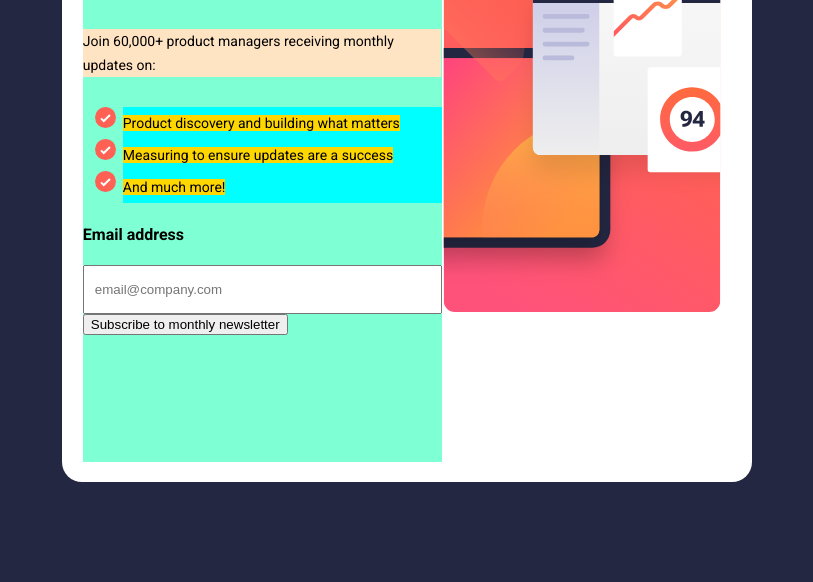
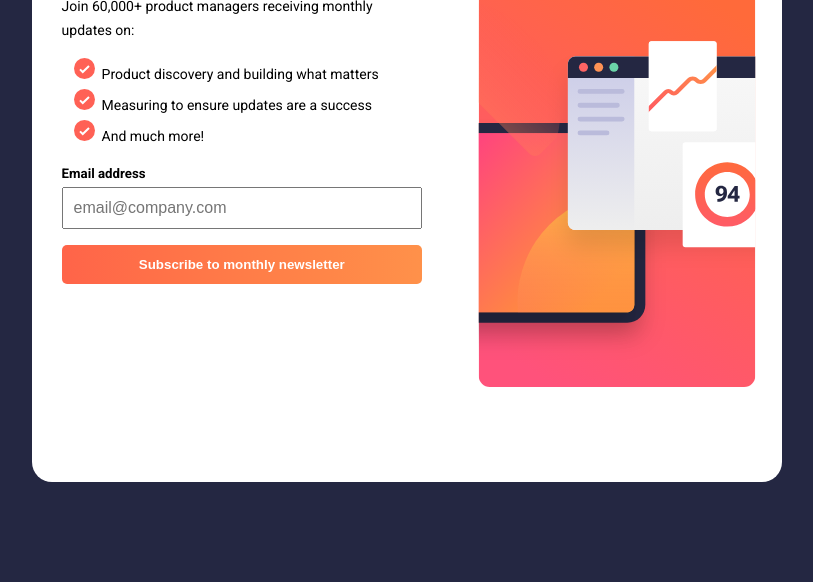
Before and after one commit to saicharan293/FrontendMentorIO, a plain HTML site: page newsletter-sign-up-with-success-message-main/index.html in a window 1280 px wide. Shown: the part 218-800 px from the top of the page, without its empty margins (233-1046 px from the left). Drawn offline with Linux system fonts and the light colour scheme.

Commit message:
cssUpdated

```diff
--- a/newsletter-sign-up-with-success-message-main/index.html
+++ b/newsletter-sign-up-with-success-message-main/index.html
@@ -30,7 +30,7 @@
           <li><span>Measuring to ensure updates are a success</span></li>
           <li><span>And much more!</span></li>
         </ul>
-        <h4>Email address</h4>
+        <h5>Email address</h5>
         <input type="text" placeholder="email@company.com" />
         <button id="btn">Subscribe to monthly newsletter</button>
       </div>
--- a/newsletter-sign-up-with-success-message-main/style.css
+++ b/newsletter-sign-up-with-success-message-main/style.css
@@ -17,51 +17,73 @@ body{
     overflow: hidden;
     display: flex;
     align-items: center;
-    justify-content: center;
+    justify-content: space-around;
     background-color: hsl(0, 0%, 100%);
-    /* padding: 10px; */
+    padding: 10px 0px;
      border-radius: 20px;
 }
 .left{
     /* background-color: burlywood; */
     width: 52%;
     height: 70vh;
-    background-color: aquamarine;
+    /* background-color: aquamarine; */
+    padding: 15px;
 }
 .left h2{
     font-size: 2.5rem;
+    margin: 20px 0px 10px;
 }
 .left input{
-    padding: 15px 10px;
+    padding: 10px 10px;
     width: 100%;
-    border-radius: 20px solid black;
+    border-radius: 2px solid black;
     /* border: none; */
+    font-size: 16px;
+}
+.left h5{
+    margin: 6px 0px;
+}
+.left button{
+    background: linear-gradient(to right, #ff6449, #ff7048, #ff7c48, #ff8648, #ff914a);
+    color: white;
+    font-weight: 600;
+    width: 100%;
+    padding: 12px 0px;
+    margin-top: 1rem;
+    border: none;
+    border-radius: 5px;
+    cursor: pointer;
 
+}
+button:hover{
+    box-shadow: 0px 3px 8px 0px #f8987d;
+    transition: box-shadow .5s ease-in-out;
 }
 .para{
     display: inline-block;
     width: 28vw;
     font-size: 14px;
     line-height: 1.5rem;
-    background-color: bisque;
+    margin: 0;
 }
 
+ul{
+    /* margin: 10px; */
+}
 li{
     list-style: url('/assets/images/icon-list.svg');
     list-style-position: 20px;
-    line-height: 2rem;
-    background-color: aqua;
-
+    line-height: 1.8rem;
 }
 li>span{
     font-family: inherit;
-    background-color: gold;
-    /* padding-bottom: 2rem; */
     font-size: 14px;
 }
 .right{
     display: flex;
-    width: 42%;
+    align-items: center;
+    justify-content: center;
+    width: 40%;
     height: 70vh;
     overflow: hidden;
 }
```
